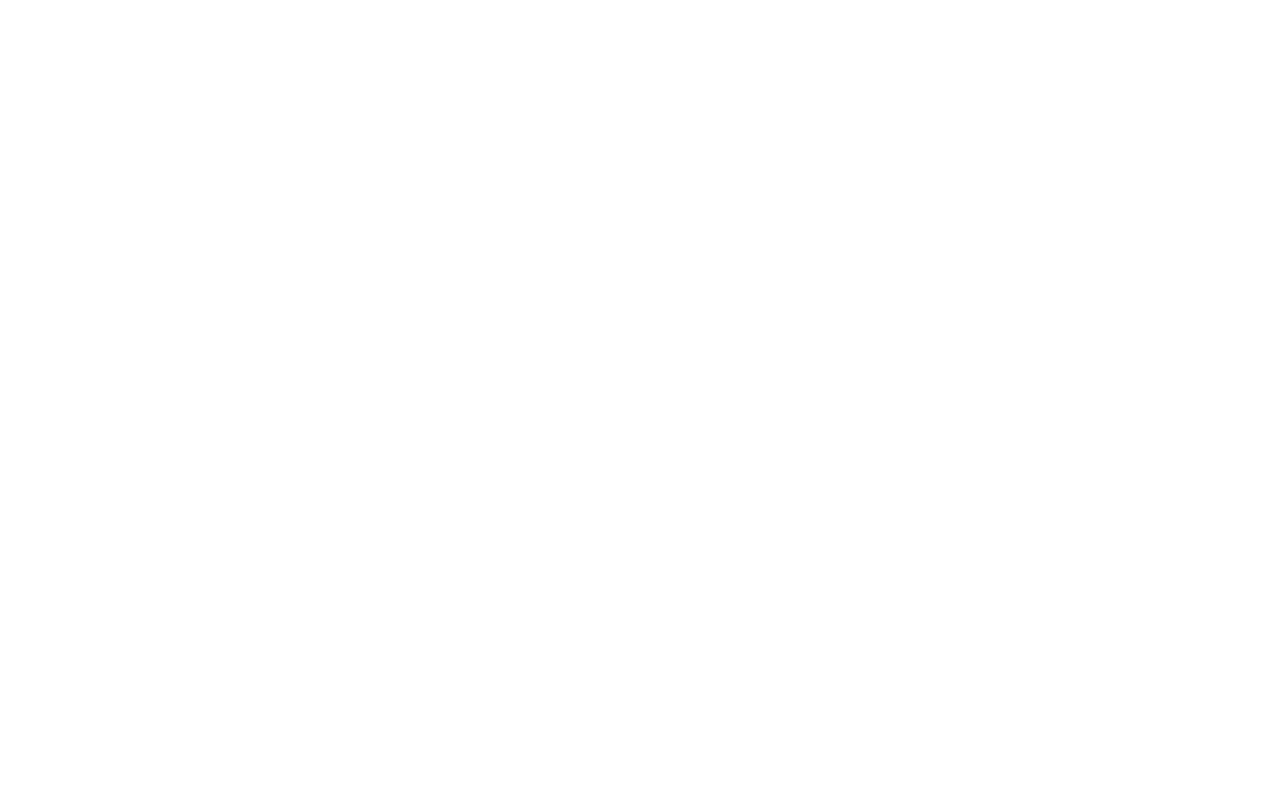
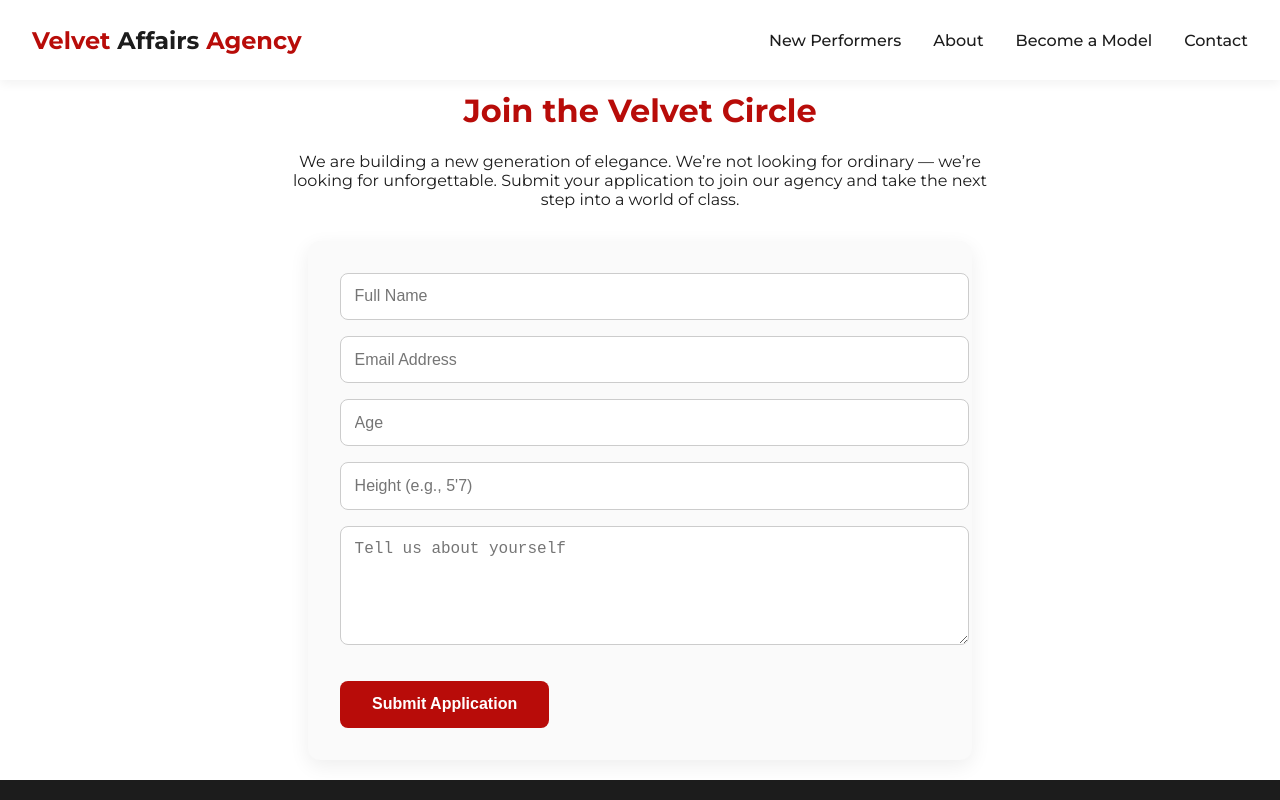
Before and after one commit to kidgideon/Velvet-Affairs-Agency, a React (Vite) app: page /become in a window 1280 px wide. Before the commit this address had no page. Shown: the top 800 px of the page. Built offline with nearby package versions, Linux system fonts and the light colour scheme.

Commit message:
push the updates

```diff
--- a/index.html
+++ b/index.html
@@ -4,6 +4,7 @@
     <meta charset="UTF-8" />
     <link rel="icon" type="image/svg+xml" href="./images/logo.png" />
     <meta name="viewport" content="width=device-width, initial-scale=1.0" />
+     <link href="https://fonts.googleapis.com/css2?family=Montserrat:wght@400;500;600;700&display=swap" rel="stylesheet" />
      <link rel="stylesheet" href="https://cdnjs.cloudflare.com/ajax/libs/font-awesome/6.5.0/css/all.min.css" crossorigin="anonymous" referrerpolicy="no-referrer" />
     <title> Velvet Affairs Agency</title>
   </head>
--- a/src/App.jsx
+++ b/src/App.jsx
@@ -4,6 +4,9 @@
 import Manage from './admin/manageModels';
 import AdminModel from './admin/adminModel';
 import ModelPage from './pages/modelPage';
+import Contact from './pages/contact';
+import Become from './pages/becomeAmodel';
+import About from './pages/about';
 
 function App() {
   return (
@@ -14,6 +17,9 @@
          <Route path="/admin/manage/models/123456" element={<Manage />} />
          <Route path="/manage/model/:modelId" element={<AdminModel />} />
          <Route path="/profile/model/:modelId" element={<ModelPage />} />
+         <Route path="/about" element={<About />} />
+         <Route path="/contact" element={<Contact />} />
+         <Route path="/become" element={<Become />} />
       </Routes>
     </BrowserRouter>
   );
--- a/src/components/navbar.jsx
+++ b/src/components/navbar.jsx
@@ -20,8 +20,8 @@
 
         <div className={`${styles.secondArea} ${menuOpen ? styles.open : ""}`}>
           <Link to="/">New Performers</Link>
-          <Link to="/females">Females</Link>
-          <Link to="/become-model">Become a Model</Link>
+          <Link to="/about">About</Link>
+          <Link to="/become">Become a Model</Link>
           <Link to="/contact">Contact</Link>
         </div>
       </div>
--- a/src/index.css
+++ b/src/index.css
@@ -1,7 +1,7 @@
 body {
   margin: 0;
   padding: 0;
-  font-family: system-ui, sans-serif;
+ font-family: 'Montserrat', sans-serif;
   background-color: white;
   color: #1c1c1c;
 }
--- /dev/null
+++ b/src/pages/about.jsx
@@ -0,0 +1,42 @@
+import styles from "./contact.module.css";
+import Navbar from "../components/navbar";
+import Footer from "../components/footer";
+
+const About = () => {
+  return (
+    <div className={styles.pageContainer}>
+      <Navbar />
+
+      <section className={`${styles.aboutSection} ${styles.aboutLight}`}>
+        <h2>Who We Are</h2>
+        <p>
+          Velvet Affairs is a premium modeling and lifestyle companionship agency established in 2023. We blend grace, exclusivity, and elite representation to serve
+          discerning clients across the globe — from Alaska to Dubai.
+        </p>
+      </section>
+
+      <section className={`${styles.aboutSection} ${styles.aboutDark}`}>
+        <h2>What We Believe</h2>
+        <p>
+          We operate on principles of class, privacy, authenticity, and integrity. Every model is professionally vetted and trained to deliver top-tier
+          companionship and representation in high-stakes environments.
+        </p>
+      </section>
+
+      <section className={`${styles.aboutSection} ${styles.aboutLight}`}>
+        <h2>Why Choose Us?</h2>
+        <ul>
+          <li>Strict confidentiality and client protection</li>
+          <li>Highly curated and exclusive model list</li>
+          <li>Compliance with U.S. federal regulations</li>
+          <li>24/7 concierge & support for elite bookings</li>
+          <li>We value human dignity over fame or flash</li>
+        </ul>
+      </section>
+
+      <Footer />
+    </div>
+  );
+};
+
+export default About;
--- /dev/null
+++ b/src/pages/becomeAmodel.jsx
@@ -0,0 +1,47 @@
+import styles from "./contact.module.css";
+import Navbar from "../components/navbar";
+import Footer from "../components/footer";
+import { useState } from "react";
+import { toast } from "sonner";
+
+const Become = () => {
+  const [form, setForm] = useState({
+    fullName: "",
+    email: "",
+    age: "",
+    height: "",
+    about: "",
+  });
+
+  const handleChange = (e) => {
+    setForm({ ...form, [e.target.name]: e.target.value });
+  };
+
+  const handleSubmit = (e) => {
+    e.preventDefault();
+    toast.success("Request sent!");
+    setForm({ fullName: "", email: "", age: "", height: "", about: "" });
+  };
+
+  return (
+    <div className={styles.pageContainer}>
+      <Navbar />
+      <h1 className={styles.sectionTitle}>Join the Velvet Circle</h1>
+      <p style={{ maxWidth: "700px", margin: "0 auto 2rem", textAlign: "center" }}>
+        We are building a new generation of elegance. We’re not looking for ordinary — we’re looking for unforgettable. Submit your application to join our
+        agency and take the next step into a world of class.
+      </p>
+      <form className={styles.modelForm} onSubmit={handleSubmit}>
+        <input name="fullName" placeholder="Full Name" value={form.fullName} onChange={handleChange} required />
+        <input name="email" placeholder="Email Address" type="email" value={form.email} onChange={handleChange} required />
+        <input name="age" placeholder="Age" value={form.age} onChange={handleChange} required />
+        <input name="height" placeholder="Height (e.g., 5'7)" value={form.height} onChange={handleChange} required />
+        <textarea name="about" placeholder="Tell us about yourself" rows={5} value={form.about} onChange={handleChange} required />
+        <button type="submit">Submit Application</button>
+      </form>
+      <Footer />
+    </div>
+  );
+};
+
+export default Become;
--- /dev/null
+++ b/src/pages/contact.jsx
@@ -0,0 +1,36 @@
+import styles from "./contact.module.css";
+import Navbar from "../components/navbar";
+import Footer from "../components/footer";
+
+const Contact = () => {
+  return (
+    <div className={styles.pageContainer}>
+      <Navbar />
+      <h1 className={styles.sectionTitle}>Contact Velvet Affairs Agency</h1>
+      <div className={styles.grid}>
+        <div className={styles.gridCard}>
+          <h3>Email</h3>
+          <p>support@velvetaffairs.com</p>
+        </div>
+        <div className={styles.gridCard}>
+          <h3>Phone</h3>
+          <p>+1 (907) 555-8300</p>
+        </div>
+        <div className={styles.gridCard}>
+          <h3>Office</h3>
+          <p>Anchorage, Alaska, USA</p>
+        </div>
+        <div className={styles.gridCard}>
+          <h3>Hours</h3>
+          <p>Mon – Sat: 10am – 6pm</p>
+        </div>
+      </div>
+      <p className={styles.legalNote}>
+        For urgent matters, impersonation reports, or private bookings, email <strong>legal@velvetaffairs.com</strong>.
+      </p>
+      <Footer />
+    </div>
+  );
+};
+
+export default Contact;
--- /dev/null
+++ b/src/pages/contact.module.css
@@ -0,0 +1,114 @@
+/* contact.module.css */
+
+.pageContainer {
+  background-color: white;
+  font-family: 'Montserrat', sans-serif;
+  color: #1c1c1c;
+  padding-bottom: 0px;
+  margin: 0px;
+  padding-top: 70px;
+}
+
+.sectionTitle {
+  text-align: center;
+  font-size: 2rem;
+  color: #B80C09;
+  font-weight: 700;
+}
+
+.grid {
+  display: grid;
+  grid-template-columns: repeat(auto-fit, minmax(250px, 1fr));
+  gap: 2rem;
+}
+
+.gridCard {
+  background-color: #f8f8f8;
+  padding: 1.5rem;
+  border-radius: 8px;
+  box-shadow: 0 6px 20px rgba(0, 0, 0, 0.07);
+  transition: all 0.3s ease;
+}
+
+.gridCard h3 {
+  color: #B80C09;
+  margin-bottom: 0.5rem;
+}
+
+.gridCard p {
+  font-size: 1rem;
+  line-height: 1.6;
+}
+
+.legalNote {
+  text-align: center;
+  font-size: 0.9rem;
+  color: #666;
+  margin-top: 3rem;
+  max-width: 700px;
+  margin-inline: auto;
+}
+
+/* Become Form */
+.modelForm {
+  margin-top: 2rem;
+  max-width: 600px;
+  margin-inline: auto;
+  background: #fafafa;
+  padding: 2rem;
+  border-radius: 12px;
+  box-shadow: 0 6px 20px rgba(0, 0, 0, 0.07);
+}
+
+.modelForm input,
+.modelForm textarea {
+  width: 100%;
+  margin-bottom: 1rem;
+  padding: 0.85rem;
+  border: 1px solid #ccc;
+  border-radius: 8px;
+  font-size: 1rem;
+}
+
+.modelForm button {
+  background-color: #B80C09;
+  color: white;
+  border: none;
+  padding: 0.9rem 2rem;
+  border-radius: 8px;
+  cursor: pointer;
+  font-weight: bold;
+  font-size: 1rem;
+  transition: background 0.3s ease;
+}
+
+.modelForm button:hover {
+  background-color: #930a07;
+}
+
+/* About Sections */
+.aboutSection {
+  padding: 4rem 1rem;
+}
+
+.aboutDark {
+  background-color: #1c1c1c;
+  color: white;
+}
+
+.aboutDark h2 {
+  color: #fff;
+}
+
+.aboutLight h2 {
+  color: #B80C09;
+}
+
+.aboutSection ul {
+  padding-left: 1.5rem;
+  margin-top: 1rem;
+}
+
+.aboutSection ul li {
+  margin-bottom: 0.5rem;
+}
--- a/src/pages/modelPage.module.css
+++ b/src/pages/modelPage.module.css
@@ -4,7 +4,7 @@
   min-height: 100vh;
   display: flex;
   flex-direction: column;
-  font-family: 'Segoe UI', sans-serif;
+  font-family: 'Montserrat', sans-serif;
   padding-top: 80px;
 }
 
```
